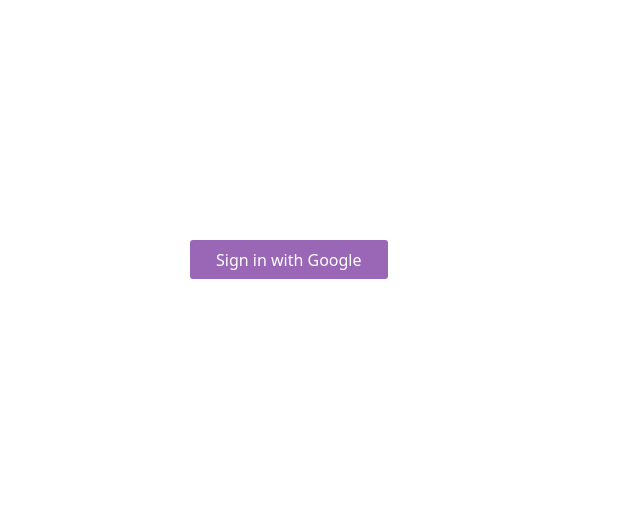
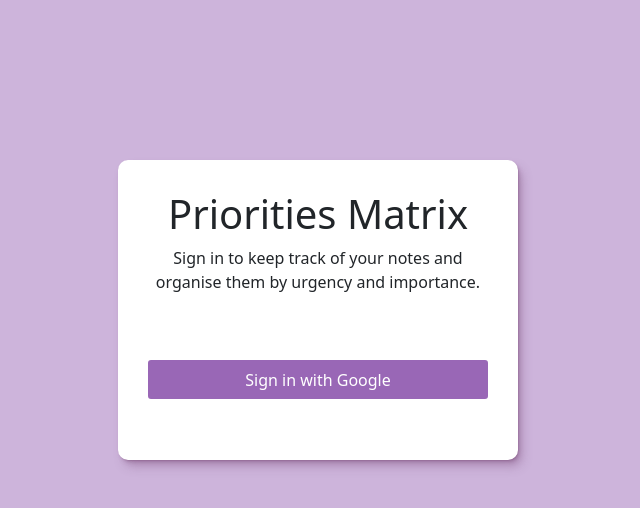
Before and after one commit to niamhbrockbank/eisenhower-matrix, a React (Create React App) app: page / in a window 1280 px wide. Shown: the top 508 px of the page, without its empty margins (322-962 px from the left). Built offline with nearby package versions, Linux system fonts and the light colour scheme; no server answers.

Commit message:
Style sign in page

```diff
--- a/src/App.css
+++ b/src/App.css
@@ -1,3 +1,35 @@
+#sign_in_background {
+  top: 0;
+  left: 0;
+  width: 100vw;
+  height: 100vw;
+  /* background-image: linear-gradient(120deg, #cdb4db, #e8e8e8); */
+  background-color: #cdb4db;
+}
+
+#sign_in_modal {
+  background-color: white;
+  position: fixed;
+  left: calc(50vw - 200px);
+  top: 20vh;
+  width: 400px;
+  height: 300px;
+  padding: 30px;
+  display: flex;
+  flex-direction: column;
+  border-radius: 10px;
+  text-align: center;
+  --shadow-color: 300deg 20% 43%;
+  box-shadow: 0.2px 0.3px 0.4px hsl(var(--shadow-color) / 0.33),
+    0.9px 1.3px 1.9px -0.6px hsl(var(--shadow-color) / 0.38),
+    2.2px 3.1px 4.6px -1.3px hsl(var(--shadow-color) / 0.43),
+    5.1px 7.4px 10.9px -1.9px hsl(var(--shadow-color) / 0.47);
+}
+
+#sign_in {
+  margin-top: 50px;
+}
+
 #page_title {
   margin: 20px 0px 20px 40px;
   position: fixed;
--- a/src/App.tsx
+++ b/src/App.tsx
@@ -1,16 +1,9 @@
 import Home from "./components/Home";
-import { Button } from "./styles";
 import { initializeApp } from "firebase/app";
-import {
-  getFirestore,
-  query,
-  getDocs,
-  collection,
-  where,
-  addDoc,
-} from "firebase/firestore";
-import { GoogleAuthProvider, getAuth, signInWithPopup } from "firebase/auth";
+import { getFirestore } from "firebase/firestore";
+import { getAuth } from "firebase/auth";
 import { useAuthState } from "react-firebase-hooks/auth";
+import SignIn from "./components/SignIn";
 
 // Your web app's Firebase configuration
 const app = initializeApp({
@@ -29,45 +22,15 @@
 function App(): JSX.Element {
   const [user] = useAuthState(auth);
 
-  return <>{user ? <Home auth={auth} /> : <SignIn />}</>;
+  return (
+    <>
+      {user ? (
+        <Home auth={auth} />
+      ) : (
+        <SignIn auth={auth} firestore={firestore} />
+      )}
+    </>
+  );
 }
 
 export default App;
-
-export function SignIn(): JSX.Element {
-  const provider = new GoogleAuthProvider();
-
-  const signInWithGoogle = async () => {
-    try {
-      const response = await signInWithPopup(auth, provider);
-      const user = response.user;
-      const q = query(
-        collection(firestore, "users"),
-        where("uid", "==", user.uid)
-      );
-      const docs = await getDocs(q);
-
-      if (docs.docs.length === 0) {
-        await addDoc(collection(firestore, "users"), {
-          uid: user.uid,
-          name: user.displayName,
-          authProvider: "google",
-          email: user.email,
-        });
-      }
-    } catch (error) {
-      console.error(error);
-    }
-  };
-
-  return (
-    <Button
-      id="sign_in"
-      primary={true}
-      onClick={signInWithGoogle}
-      style={{ marginLeft: "40vw", marginTop: "30vh" }}
-    >
-      Sign in with Google
-    </Button>
-  );
-}
--- /dev/null
+++ b/src/components/SignIn.tsx
@@ -0,0 +1,58 @@
+import { Auth, GoogleAuthProvider, signInWithPopup } from "firebase/auth";
+import {
+  query,
+  getDocs,
+  collection,
+  where,
+  addDoc,
+  Firestore,
+} from "firebase/firestore";
+import { Button } from "../styles";
+import Title from "./Title";
+
+interface SignInProps {
+  auth: Auth;
+  firestore: Firestore;
+}
+
+export default function SignIn({ auth, firestore }: SignInProps): JSX.Element {
+  const provider = new GoogleAuthProvider();
+
+  const signInWithGoogle = async () => {
+    try {
+      const response = await signInWithPopup(auth, provider);
+      const user = response.user;
+      const q = query(
+        collection(firestore, "users"),
+        where("uid", "==", user.uid)
+      );
+      const docs = await getDocs(q);
+
+      if (docs.docs.length === 0) {
+        await addDoc(collection(firestore, "users"), {
+          uid: user.uid,
+          name: user.displayName,
+          authProvider: "google",
+          email: user.email,
+        });
+      }
+    } catch (error) {
+      console.error(error);
+    }
+  };
+
+  return (
+    <div id="sign_in_background">
+      <div id="sign_in_modal">
+        <h1>Priorities Matrix</h1>
+        <p>
+          Sign in to keep track of your notes and organise them by urgency and
+          importance.
+        </p>
+        <Button id="sign_in" primary={true} onClick={signInWithGoogle}>
+          Sign in with Google
+        </Button>
+      </div>
+    </div>
+  );
+}
```
